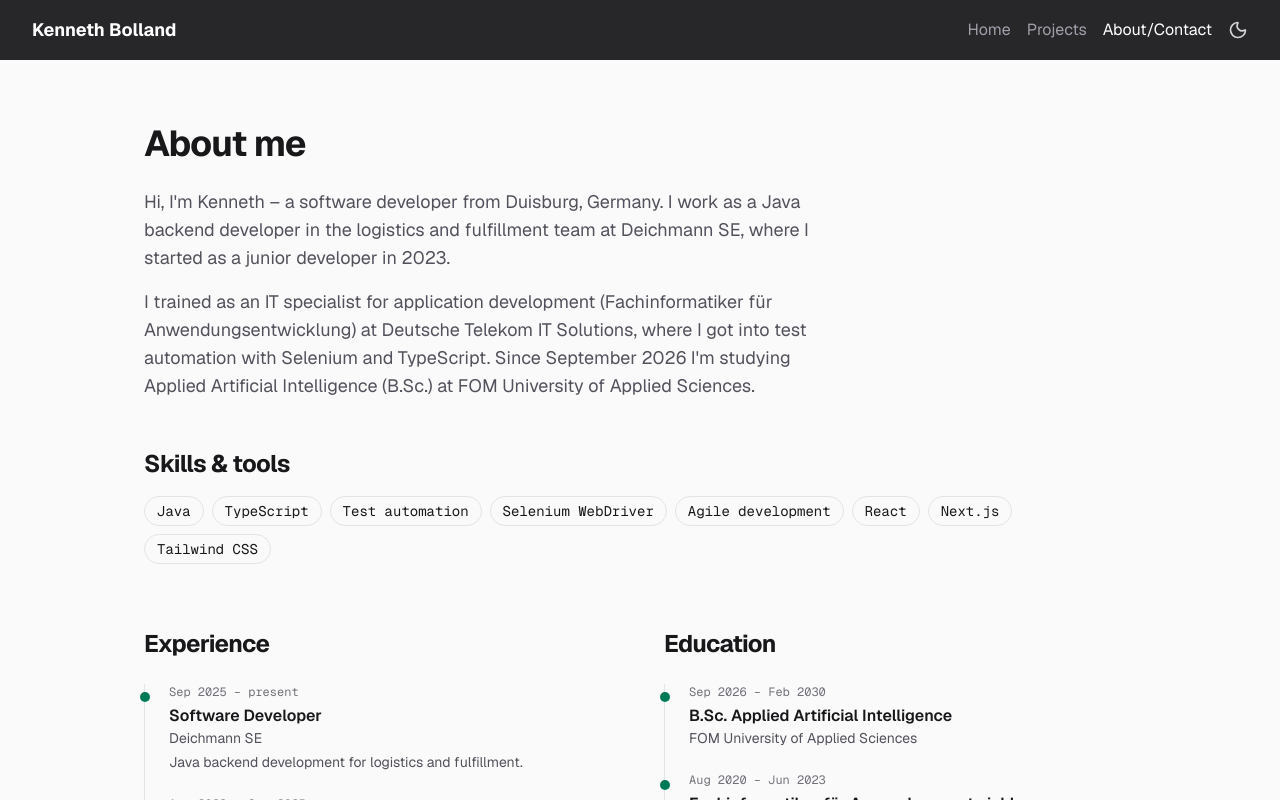
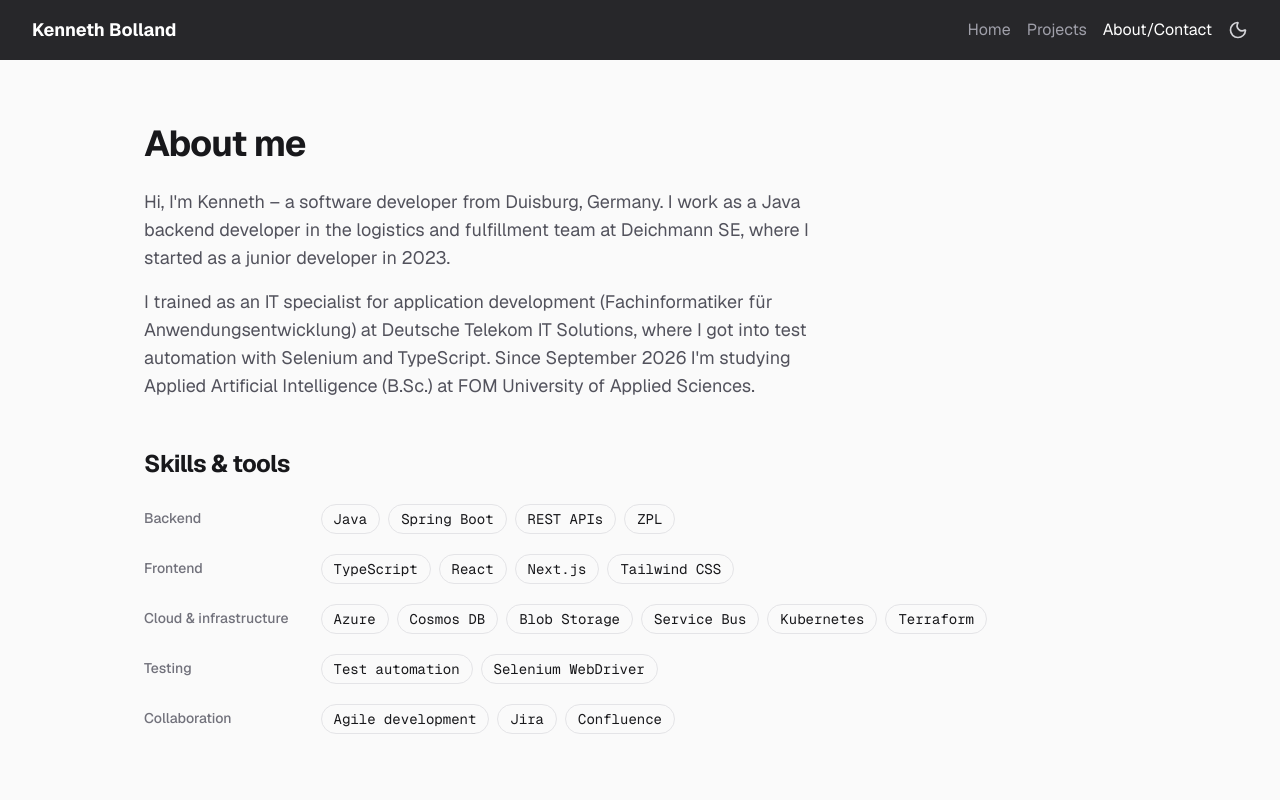
Before and after one commit to jonnef/portfolio, a Next.js app: page /about-contact in a window 1280 px wide. Shown: the top 800 px of the page. Built offline with nearby package versions, Linux system fonts and the light colour scheme.

Commit message:
Group skills and add tools from the Label Service, Jira and Confluence
Co-Authored-By: Claude Opus 5.5 <noreply@anthropic.com>
Claude-Session: https://claude.ai/code/session_01AG9wsGacg3stZ2PtiFL1RS

```diff
--- a/src/app/about-contact/page.tsx
+++ b/src/app/about-contact/page.tsx
@@ -43,8 +43,13 @@ export default function AboutContactPage() {
         </div>
 
         <h2 className="mt-12 text-2xl font-bold tracking-tight">Skills &amp; tools</h2>
-        <ul className="mt-4 flex flex-wrap gap-2">
-          {site.skills.map((skill) => (
+        <dl className="mt-6 grid gap-x-8 gap-y-5 sm:grid-cols-[max-content_1fr]">
+          {site.skills.map(({ group, items }) => (
+            <div key={group} className="contents">
+              <dt className="pt-1 text-sm font-medium text-zinc-500">{group}</dt>
+              <dd>
+                <ul className="flex flex-wrap gap-2">
+                  {items.map((skill) => (
                     <li
                       key={skill}
                       className="rounded-full border border-zinc-200 px-3 py-1 font-mono text-sm dark:border-zinc-800"
@@ -53,6 +58,10 @@ export default function AboutContactPage() {
                     </li>
                   ))}
                 </ul>
+              </dd>
+            </div>
+          ))}
+        </dl>
       </section>
 
       <section className="grid gap-12 pb-20 md:grid-cols-2">
--- a/src/app/data/site.ts
+++ b/src/app/data/site.ts
@@ -8,15 +8,28 @@ export const site = {
     "Hi, I'm Kenneth – a software developer from Duisburg, Germany. I work as a Java backend developer in the logistics and fulfillment team at Deichmann SE, where I started as a junior developer in 2023.",
     "I trained as an IT specialist for application development (Fachinformatiker für Anwendungsentwicklung) at Deutsche Telekom IT Solutions, where I got into test automation with Selenium and TypeScript. Since September 2026 I'm studying Applied Artificial Intelligence (B.Sc.) at FOM University of Applied Sciences.",
   ],
+  // Gruppiert nach Bereich – neue Einträge einfach in die passende Gruppe
   skills: [
-    "Java",
-    "TypeScript",
-    "Test automation",
-    "Selenium WebDriver",
-    "Agile development",
-    "React",
-    "Next.js",
-    "Tailwind CSS",
+    {
+      group: "Backend",
+      items: ["Java", "Spring Boot", "REST APIs", "ZPL"],
+    },
+    {
+      group: "Frontend",
+      items: ["TypeScript", "React", "Next.js", "Tailwind CSS"],
+    },
+    {
+      group: "Cloud & infrastructure",
+      items: ["Azure", "Cosmos DB", "Blob Storage", "Service Bus", "Kubernetes", "Terraform"],
+    },
+    {
+      group: "Testing",
+      items: ["Test automation", "Selenium WebDriver"],
+    },
+    {
+      group: "Collaboration",
+      items: ["Agile development", "Jira", "Confluence"],
+    },
   ],
   experience: [
     {
```
Lines whose indentation alone changed are shown as unchanged.
